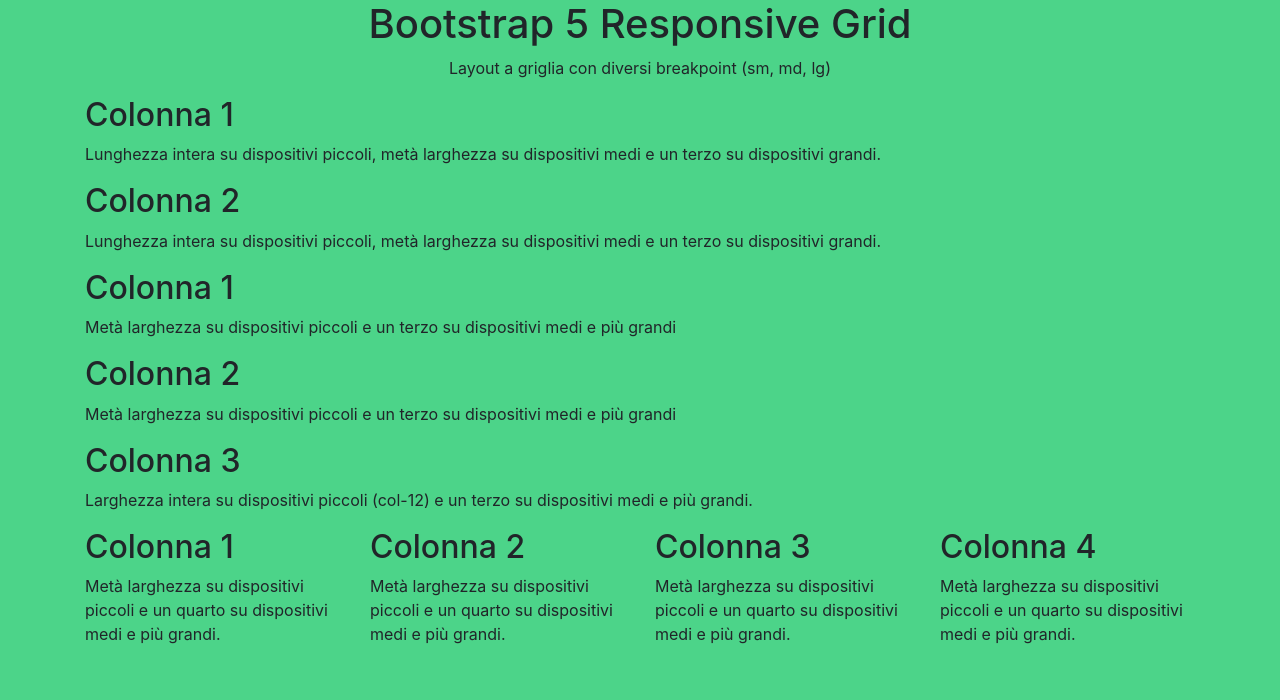
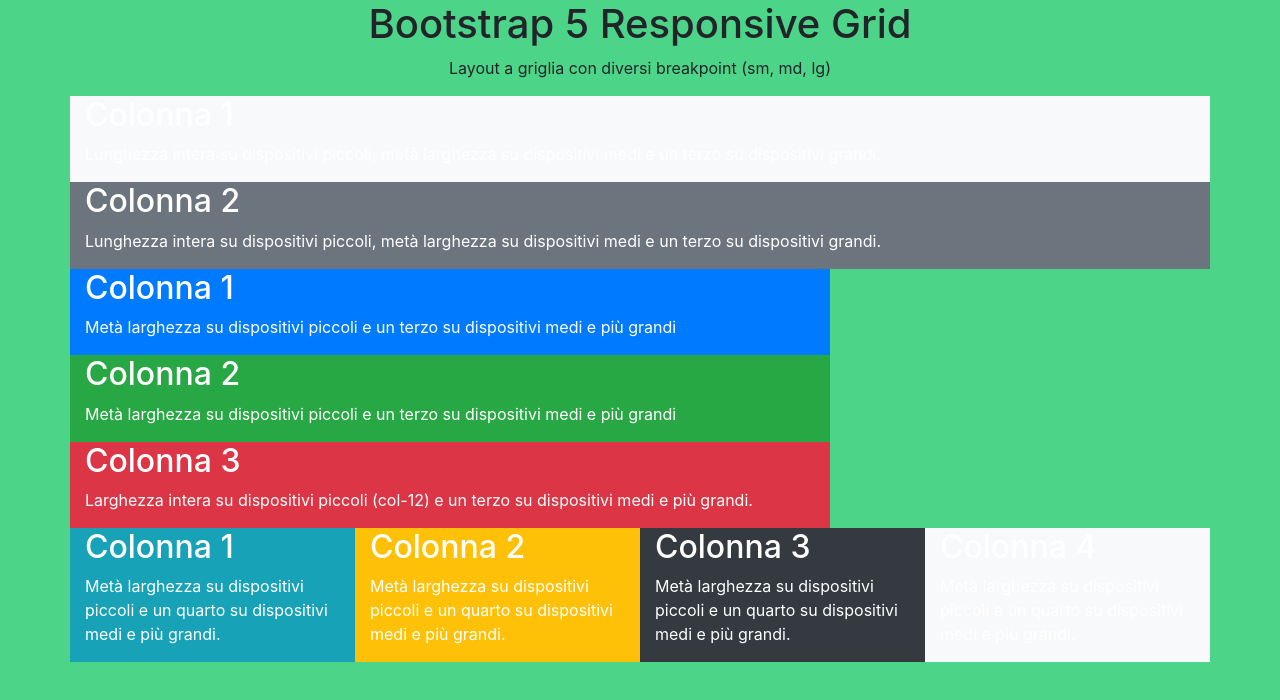
Before and after one commit to PaoloPilati/htmlcss-bootstrap-layout, a plain HTML site: page index.html in a window 1280 px wide. Drawn offline with nearby package versions, Linux system fonts and the light colour scheme.

Commit message:
Aggiunta colori box con classi bg bootstrap

```diff
--- a/CSS/style.css
+++ b/CSS/style.css
@@ -18,3 +18,8 @@
         background-color:#4cd489
     }
 }
+
+
+main {
+    color: white;
+}
--- a/index.html
+++ b/index.html
@@ -1,5 +1,5 @@
 <!DOCTYPE html>
-<html lang="en">
+<html lang="it">
 <head>
     <meta charset="UTF-8">
     <meta name="viewport" content="width=device-width, initial-scale=1.0">
@@ -14,7 +14,7 @@
     </header>
     <main class="container">
         <div class="top-sec row">
-            <div class="col-12">
+            <div class="col-12 bg-light text-black">
                 <h2>
                     Colonna 1
                 </h2>
@@ -22,7 +22,7 @@
                     Lunghezza intera su dispositivi piccoli, metà larghezza su dispositivi medi e un terzo su dispositivi grandi.
                 </p>
             </div>
-            <div class="col-12">
+            <div class="col-12 bg-secondary">
                 <h2>
                     Colonna 2
                 </h2>
@@ -33,7 +33,7 @@
         </div>
 
         <div class="mid-sec row">
-            <div class="col-6 col-md-8">
+            <div class="col-6 col-md-8 bg-primary">
                 <h2>
                     Colonna 1
                 </h2>
@@ -42,7 +42,7 @@
                 </p>
             </div>
 
-            <div class="col-6 col-md-8">
+            <div class="col-6 col-md-8 bg-success">
                 <h2>
                     Colonna 2
                 </h2>
@@ -50,7 +50,7 @@
                     Metà larghezza su dispositivi piccoli e un terzo su dispositivi medi e più grandi
                 </p>
             </div>
-            <div class="col-12 col-md-8">
+            <div class="col-12 col-md-8 bg-danger">
                 <h2>
                     Colonna 3
                 </h2>
@@ -61,7 +61,7 @@
         </div>
 
         <div class="low-sec row">
-            <div class="col-6 col-md-3">
+            <div class="col-6 col-md-3 bg-info">
                 <h2>
                     Colonna 1
                 </h2>
@@ -69,7 +69,7 @@
                     Metà larghezza su dispositivi piccoli e un quarto su dispositivi medi e più grandi.
                 </p>
             </div>
-            <div class="col-6 col-md-3">
+            <div class="col-6 col-md-3 bg-warning">
                 <h2>
                     Colonna 2
                 </h2>
@@ -77,7 +77,7 @@
                     Metà larghezza su dispositivi piccoli e un quarto su dispositivi medi e più grandi.
                 </p>
             </div>
-            <div class="col-6 col-md-3">
+            <div class="col-6 col-md-3 bg-dark">
                 <h2>
                     Colonna 3
                 </h2>
@@ -85,7 +85,7 @@
                     Metà larghezza su dispositivi piccoli e un quarto su dispositivi medi e più grandi.
                 </p>
             </div>
-            <div class="col-6 col-md-3">
+            <div class="col-6 col-md-3 bg-light text-black">
                 <h2>
                     Colonna 4
                 </h2>
```
